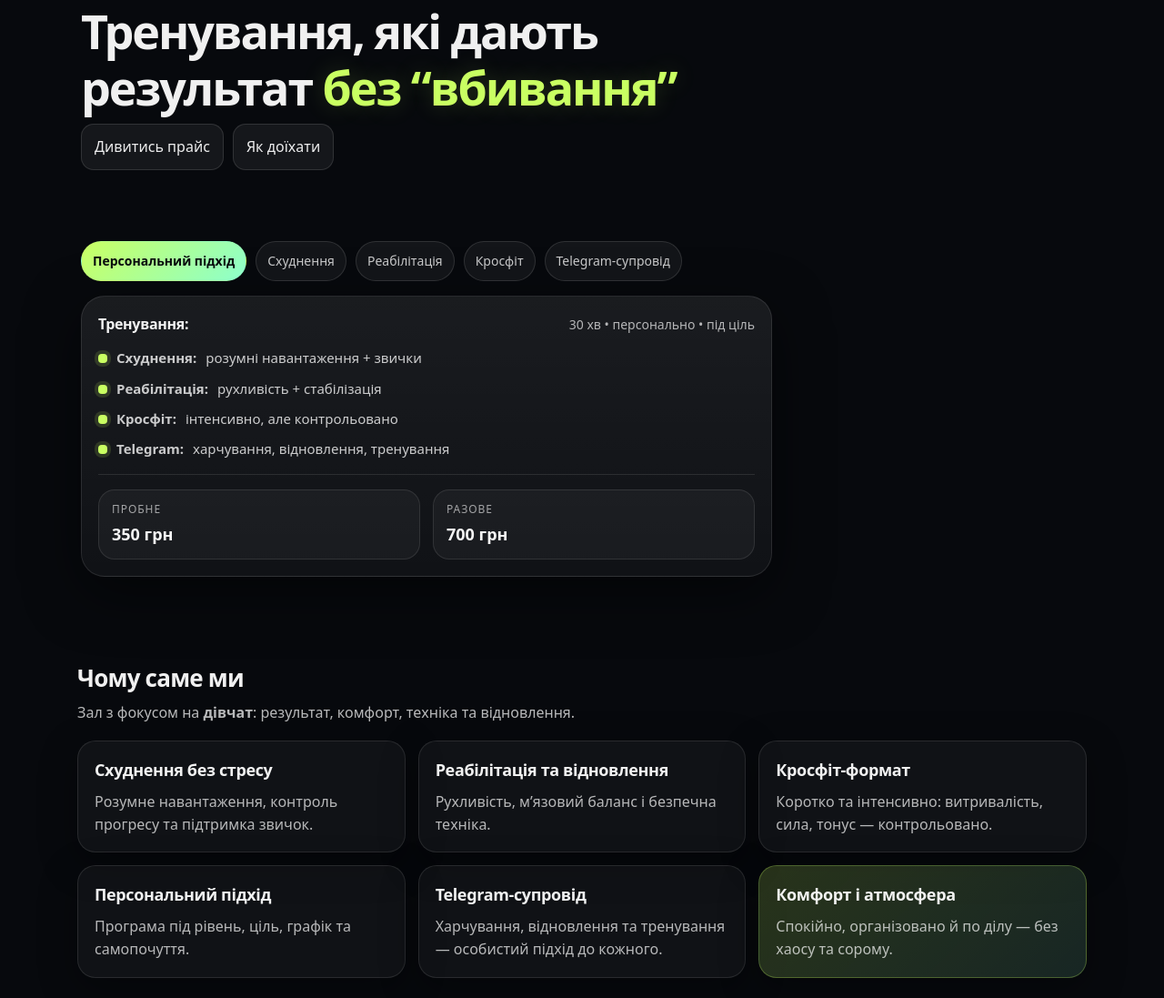
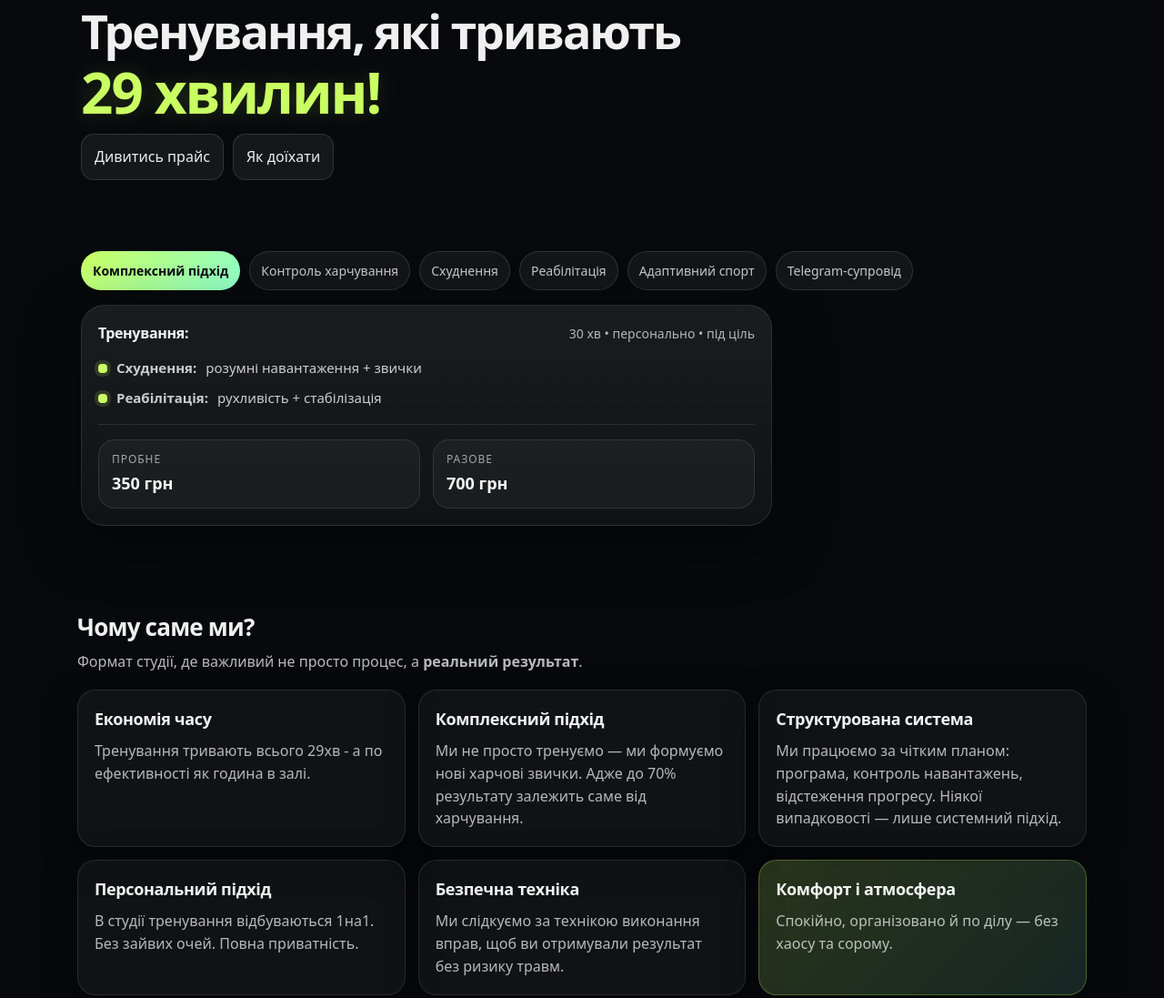
Before and after one commit to KStrochan/29Training-hall29, a plain HTML site: page index.html in a window 1280 px wide. Shown: the part 120-1217 px from the top of the page at 91% size. Drawn offline with Linux system fonts and the light colour scheme.

Commit message:
Popravki

```diff
--- a/css/styles.css
+++ b/css/styles.css
@@ -39,7 +39,6 @@ img {
   top: 0;
   z-index: 50;
   background: rgba(7, 9, 13, 0.78);
-  backdrop-filter: blur(14px);
   border-bottom: 1px solid rgba(255, 255, 255, 0.08);
 }
 
@@ -145,6 +144,7 @@ img {
   margin-top: 6px;
   color: #c9ff62;
   text-shadow: 0 0 26px rgba(201, 255, 98, 0.18);
+  font-size: 42px;
 }
 
 .hero__actions {
@@ -603,6 +603,20 @@ img {
   border-radius: 20px;
 }
 
+.socialLink {
+  display: inline-flex;
+  align-items: center;
+  justify-content: center;
+  color: #ffffff; /* або твій колір */
+  transition: 0.3s ease;
+}
+
+.socialLink:hover {
+  color: #E1306C; /* Instagram color */
+  transform: scale(1.1);
+}
+
+
 /* ===== Footer ===== */
 .siteFooter {
   padding: 46px 0 28px;
@@ -678,6 +692,9 @@ img {
   .hero__title {
     font-size: 52px;
   }
+  .hero__titleAccent {
+    font-size: 62px;
+  }
 
   .benefits {
     grid-template-columns: repeat(2, 1fr);
@@ -739,3 +756,17 @@ img {
   color: #000;
   font-weight: 800;
 }
+
+
+/* =================TEXT SCROLL=============== */
+
+.reveal {
+  opacity: 0;
+  transform: translateY(40px);
+  transition: all 0.8s ease;
+}
+
+.reveal.active {
+  opacity: 1;
+  transform: translateY(0);
+}
--- a/index.html
+++ b/index.html
@@ -30,11 +30,11 @@
     <main>
       <!-- HERO -->
       <section class="hero">
-            <h1 class="hero__title">
-              Тренування, які дають результат
-              <span class="hero__titleAccent">без “вбивання”</span>
+            <h1 class="hero__title reveal">
+              Тренування, які тривають
+              <span class="hero__titleAccent">29 хвилин!</span>
             </h1>
-            <div class="hero__actions">
+            <div class="hero__actions reveal">
               <a class="btn" href="#pricing">Дивитись прайс</a>
               <a
                 class="location-btn"
@@ -45,17 +45,17 @@
                 Як доїхати
               </a>
             </div>
-            </div>
             <div class="hero__badges">
-              <span class="pill pill--strong">Персональний підхід</span>
+              <span class="pill pill--strong">Комплексний підхід</span>
+              <span class="pill">Контроль харчування</span>
               <span class="pill">Схуднення</span>
               <span class="pill">Реабілітація</span>
-              <span class="pill">Кросфіт</span>
+              <span class="pill">Адаптивний спорт</span>
               <span class="pill">Telegram-супровід</span>
             </div>
           </div>
 
-          <div class="heroCard" aria-label="Коротко про формат">
+          <div class="heroCard reveal" aria-label="Коротко про формат">
             <div class="heroCard__top">
               <p class="heroCard__title">Тренування:</p>
               <p class="heroCard__subtitle">30 хв • персонально • під ціль</p>
@@ -64,8 +64,6 @@
             <ul class="heroCard__list">
               <li><b>Схуднення:</b> розумні навантаження + звички</li>
               <li><b>Реабілітація:</b> рухливість + стабілізація</li>
-              <li><b>Кросфіт:</b> інтенсивно, але контрольовано</li>
-              <li><b>Telegram:</b> харчування, відновлення, тренування</li>
             </ul>
 
             <div class="heroCard__line"></div>
@@ -88,46 +86,45 @@
       <section class="section" id="benefits">
         <div class="container">
           <header class="section__head">
-            <h2 class="section__title">Чому саме ми</h2>
+            <h2 class="section__title">Чому саме ми?</h2>
             <p class="section__subtitle">
-              Зал з фокусом на <b>дівчат</b>: результат, комфорт, техніка та відновлення.
+              Формат студії, де важливий не просто процес, а <b>реальний результат</b>.
             </p>
           </header>
 
-          <section class="benefits"></section>
           <div class="benefits">
             <article class="benefitCard">
-              <h3 class="benefitCard__title">Схуднення без стресу</h3>
+              <h3 class="benefitCard__title">Економія часу</h3>
               <p class="benefitCard__text">
-                Розумне навантаження, контроль прогресу та підтримка звичок.
+                Тренування тривають всього 29хв - а по ефективності як година в залі.
               </p>
             </article>
 
             <article class="benefitCard">
-                <h3 class="benefitCard__title">Реабілітація та відновлення</h3>
+                <h3 class="benefitCard__title">Комплексний підхід</h3>
               <p class="benefitCard__text">
-                Рухливість, м’язовий баланс і безпечна техніка.
+                Ми не просто тренуємо — ми формуємо нові харчові звички. Адже до 70% результату залежить саме від харчування.
               </p>
             </article>
 
             <article class="benefitCard">
-              <h3 class="benefitCard__title">Кросфіт-формат</h3>
+              <h3 class="benefitCard__title">Структурована система</h3>
               <p class="benefitCard__text">
-                Коротко та інтенсивно: витривалість, сила, тонус — контрольовано.
+                Ми працюємо за чітким планом: програма, контроль навантажень, відстеження прогресу. Ніякої випадковості — лише системний підхід.
               </p>
             </article>
 
             <article class="benefitCard">
               <h3 class="benefitCard__title">Персональний підхід</h3>
               <p class="benefitCard__text">
-                Програма під рівень, ціль, графік та самопочуття.
+                В студії тренування відбуваються 1на1. Без зайвих очей. Повна приватність.
               </p>
             </article>
 
             <article class="benefitCard">
-              <h3 class="benefitCard__title">Telegram-супровід</h3>
+              <h3 class="benefitCard__title">Безпечна техніка</h3>
               <p class="benefitCard__text">
-                Харчування, відновлення та тренування — особистий підхід до кожного.
+                Ми слідкуємо за технікою виконання вправ, щоб ви отримували результат без ризику травм.
               </p>
             </article>
 
@@ -256,9 +253,9 @@
         </div>
       </section>
 
-      <!-- LOCATION (with iframe map) -->
+      <!-- LOCATION -->
       <section class="locationBlock" id="location">
-  <div class="container locationBlock__grid">
+  <div class="container locationBlock__grid reveal">
 
     <!-- ЛІВА КОЛОНКА -->
     <div class="locationInfo">
@@ -269,10 +266,15 @@
       </p>
 
       <div class="contactItem">
-        <span>📧</span>
+        <span><a href="https://instagram.com/yourprofile" target="_blank" rel="noreferrer" class="socialLink">
+  <svg xmlns="http://www.w3.org/2000/svg" width="20" height="20" viewBox="0 0 24 24" fill="currentColor">
+    <path d="M7.75 2C4.02 2 2 4.02 2 7.75v8.5C2 19.98 4.02 22 7.75 22h8.5C19.98 22 22 19.98 22 16.25v-8.5C22 4.02 19.98 2 16.25 2h-8.5zm0 2h8.5C18.1 4 20 5.9 20 7.75v8.5C20 18.1 18.1 20 16.25 20h-8.5C5.9 20 4 18.1 4 16.25v-8.5C4 5.9 5.9 4 7.75 4zm4.25 3.5A4.75 4.75 0 1 0 16.75 12 4.75 4.75 0 0 0 12 7.5zm0 2A2.75 2.75 0 1 1 9.25 12 2.75 2.75 0 0 1 12 9.5zm4.5-.9a1.1 1.1 0 1 0 1.1 1.1 1.1 1.1 0 0 0-1.1-1.1z"/>
+  </svg>
+</a>
+</span>
         <div>
-          <p class="contactLabel">EMAIL</p>
-          <a href="mailto:29minutes@gmail.com">29minutes@gmail.com</a>
+          <p class="contactLabel">INSTAGRAM</p>
+          <a href="https://www.instagram.com/29minutesgym_lviv?igsh=MWZvMGk1eWkwdnMyNA%3D%3D">@29mingym</a>
         </div>
       </div>
 
@@ -280,7 +282,7 @@
         <span>📞</span>
         <div>
           <p class="contactLabel">PHONE</p>
-          <a href="tel:+380000000000">+38 (000) 000 00 00</a>
+          <a href="tel:+380000000000">+38 (097) 100 42 94</a>
         </div>
       </div>
 
@@ -288,7 +290,7 @@
         <span>📍</span>
         <div>
           <p class="contactLabel">ADDRESS</p>
-          <p>Львів, Україна</p>
+          <p>Львів, вулиця Угорська, 14к</p>
           <a href="https://maps.app.goo.gl/S52HAPLREswb5yjGA?g_st=ic" target="_blank">
             Get Directions →
           </a>
@@ -298,7 +300,6 @@
 
     <!-- ПРАВА КОЛОНКА -->
     <div class="locationMap">
-      <!-- СЮДИ ВСТАВЛЯЄШ EMBED КОД GOOGLE MAPS -->
       <iframe src="https://www.google.com/maps/embed?pb=!1m18!1m12!1m3!1d2574.773141826648!2d24.0441056!3d49.8091325!2m3!1f0!2f0!3f0!3m2!1i1024!2i768!4f13.1!3m3!1m2!1s0x473ae75ccf1236a5%3A0x7961d331f01feb32!2s29%20MINUTES%20GYM!5e0!3m2!1sru!2sua!4v1770674482621!5m2!1sru!2sua" width="600" height="450" style="border:0;" allowfullscreen="" loading="lazy" referrerpolicy="no-referrer-when-downgrade"></iframe>
     </div>
 
@@ -315,7 +316,8 @@
             <span class="logo__text">minutes gym</span>
           </a>
           <p class="siteFooter__text">
-            Зал з фокусом на дівчат: схуднення, реабілітація, персональний підхід і короткі ефективні тренування.
+            Тренування, які тривають 29 хвилин,
+а по ефективності, як година в залі!
           </p>
         </div>
 
@@ -341,6 +343,14 @@
         </div>
       </div>
 
-      <div class="container siteFooter__bottom">
-        <p class="site">oter__copy">© <span>29 minutes gym</span>.               <h3 class="benefitCard__title">Схуднення без ст<
+<div class="container siteFooter__bottom">
+  <p class="siteFooter__copy">
+    © <span>29 minutes gym</span>. All rights reserved.
+  </p>
+</div>
+
+</footer>
+
+<script src="js/main.js"></script>
+</body>
 </html>
--- /dev/null
+++ b/js/main.js
@@ -0,0 +1,15 @@
+document.addEventListener("DOMContentLoaded", () => {
+  const elements = document.querySelectorAll(".reveal")
+
+  const observer = new IntersectionObserver(entries => {
+    entries.forEach(entry => {
+      if (entry.isIntersecting) {
+        entry.target.classList.add("active")
+      }
+    })
+  }, {
+    threshold: 0.2
+  })
+
+  elements.forEach(el => observer.observe(el))
+})
```
